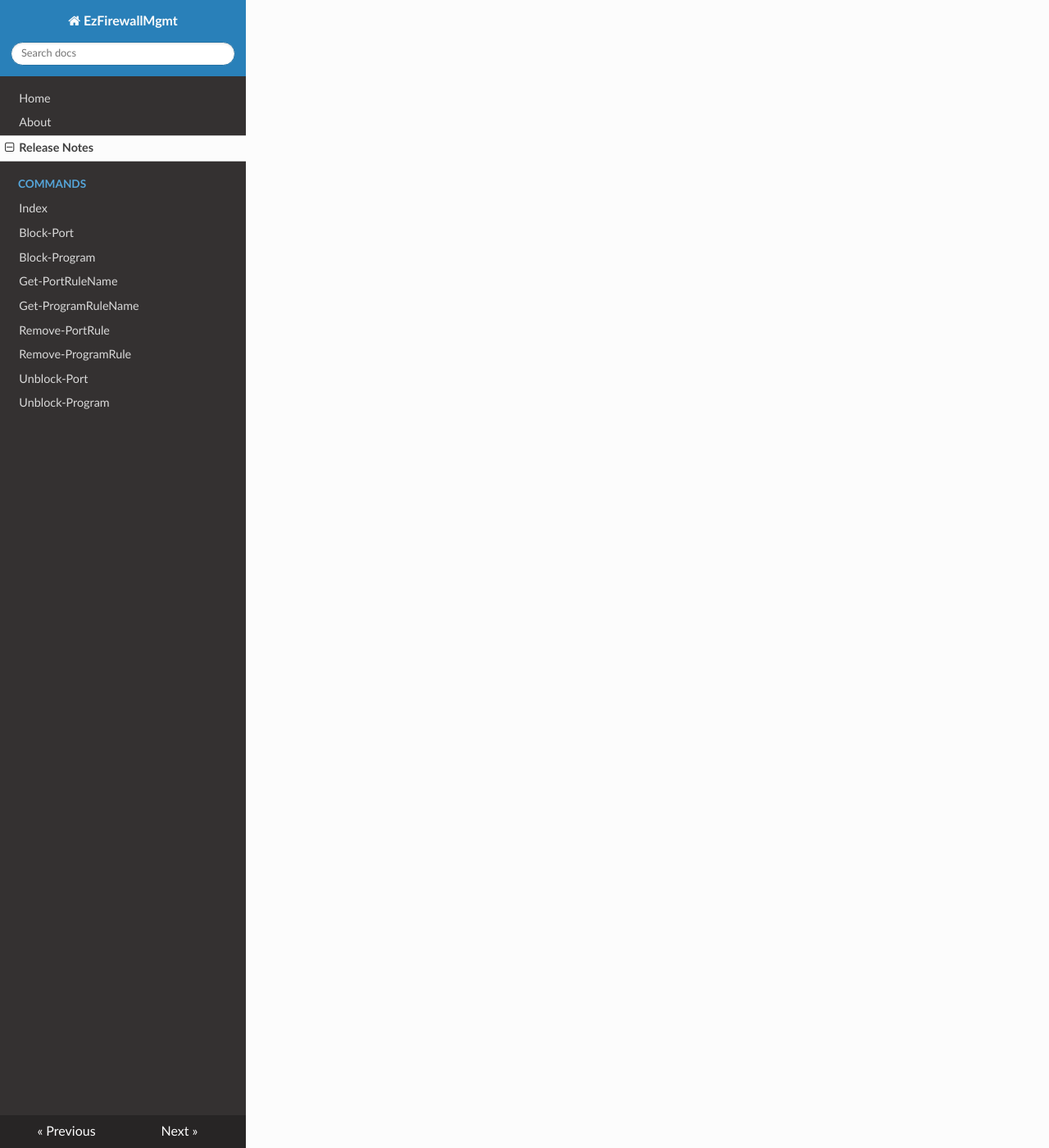
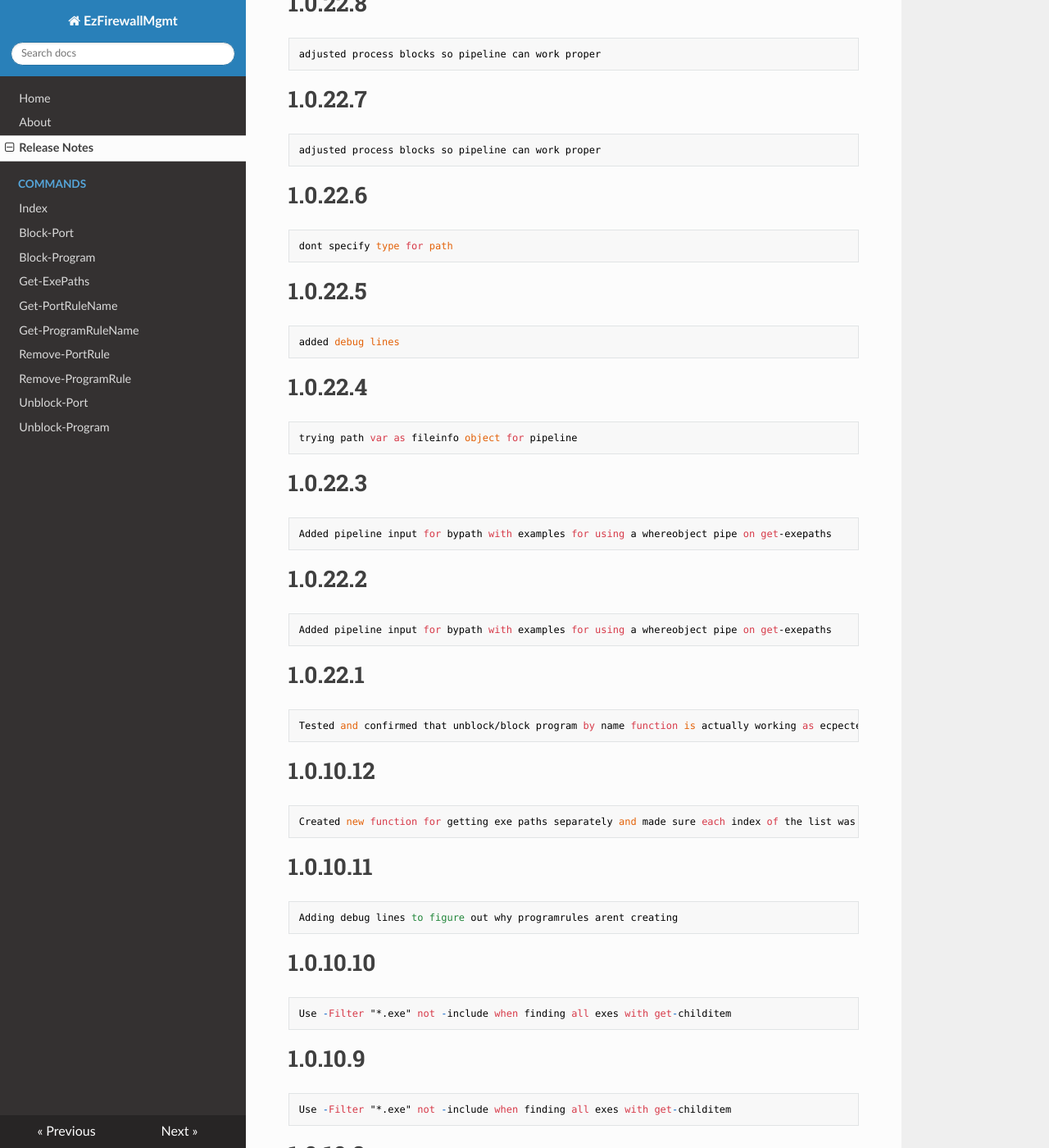
Before and after one commit to darksidemilk/EzFirewallMgmt, an MkDocs documentation site: the page built from docs/ReleaseNotes.md, in a window 1280 px wide and 1400 px high, scrolled down 1401 px. Shown: the whole window at 82% size. Built offline with MkDocs 1.6.1, drawn with Linux system fonts in a browser that asks for light colours; nearby versions of some CDN libraries; some of the changed text lies outside the part shown.

Commit message:
Made it so pipeline variables can be used for paths with examples of filtered get-exepaths output being piped in to show how you could select exes for a program name

```diff
--- a/docs/ReleaseNotes.md
+++ b/docs/ReleaseNotes.md
@@ -1,3 +1,95 @@
+
+# 1.0.40.2
+
+	Made it so pipeline variables can be used for paths with examples of filtered get-exepaths output being piped in to show how you could select exes for a program name
+
+# 1.0.22.18
+
+	Got pipeline working correctly
+
+# 1.0.22.17
+
+	testing different begin/process/end order
+
+# 1.0.22.16
+
+	testing different begin/process/end order
+
+# 1.0.22.15
+
+	testing different begin/process/end order
+
+# 1.0.22.14
+
+	testing different begin/process/end order
+
+# 1.0.22.13
+
+	testing different begin/process/end order
+
+# 1.0.22.12
+
+	testing different begin/process/end order
+
+# 1.0.22.11
+
+	testing additional parameter settings
+
+# 1.0.22.10
+
+	testing additional parameter settings
+
+# 1.0.22.9
+
+	adjusted process blocks so pipeline can work proper
+
+# 1.0.22.8
+
+	adjusted process blocks so pipeline can work proper
+
+# 1.0.22.7
+
+	adjusted process blocks so pipeline can work proper
+
+# 1.0.22.6
+
+	dont specify type for path
+
+# 1.0.22.5
+
+	added debug lines
+
+# 1.0.22.4
+
+	trying path var as fileinfo object for pipeline
+
+# 1.0.22.3
+
+	Added pipeline input for bypath with examples for using a whereobject pipe on get-exepaths
+
+# 1.0.22.2
+
+	Added pipeline input for bypath with examples for using a whereobject pipe on get-exepaths
+
+# 1.0.22.1
+
+	Tested and confirmed that unblock/block program by name function is actually working as ecpected now  and rebuilding before publishing with new version build number
+
+# 1.0.10.12
+
+	Created new function for getting exe paths separately and made sure each index of the list was a single path not a group of paths
+
+# 1.0.10.11
+
+	Adding debug lines to figure out why programrules arent creating
+
+# 1.0.10.10
+
+	Use -Filter "*.exe" not -include when finding all exes with get-childitem
+
+# 1.0.10.9
+
+	Use -Filter "*.exe" not -include when finding all exes with get-childitem
 
 # 1.0.10.8
 
--- a/mkdocs.yml
+++ b/mkdocs.yml
@@ -7,6 +7,7 @@ nav:
     - 'Index': 'commands/index.md'
     - 'Block-Port': 'commands/Block-Port.md'
     - 'Block-Program': 'commands/Block-Program.md'
+    - 'Get-ExePaths': 'commands/Get-ExePaths.md'
     - 'Get-PortRuleName': 'commands/Get-PortRuleName.md'
     - 'Get-ProgramRuleName': 'commands/Get-ProgramRuleName.md'
     - 'Remove-PortRule': 'commands/Remove-PortRule.md'
```
Also changed, not shown: docs/commands/Block-Program.md (+17 -5 lines), docs/commands/Get-ExePaths.md (added, +66 -0 lines), docs/commands/Get-ProgramRuleName.md (+2 -2 lines), docs/commands/Unblock-Program.md (+17 -5 lines), docs/commands/index.md (+2 -0 lines), docs/en-us/EzFirewallMgmt-help.xml (+112 -24 lines), 5 other files.
